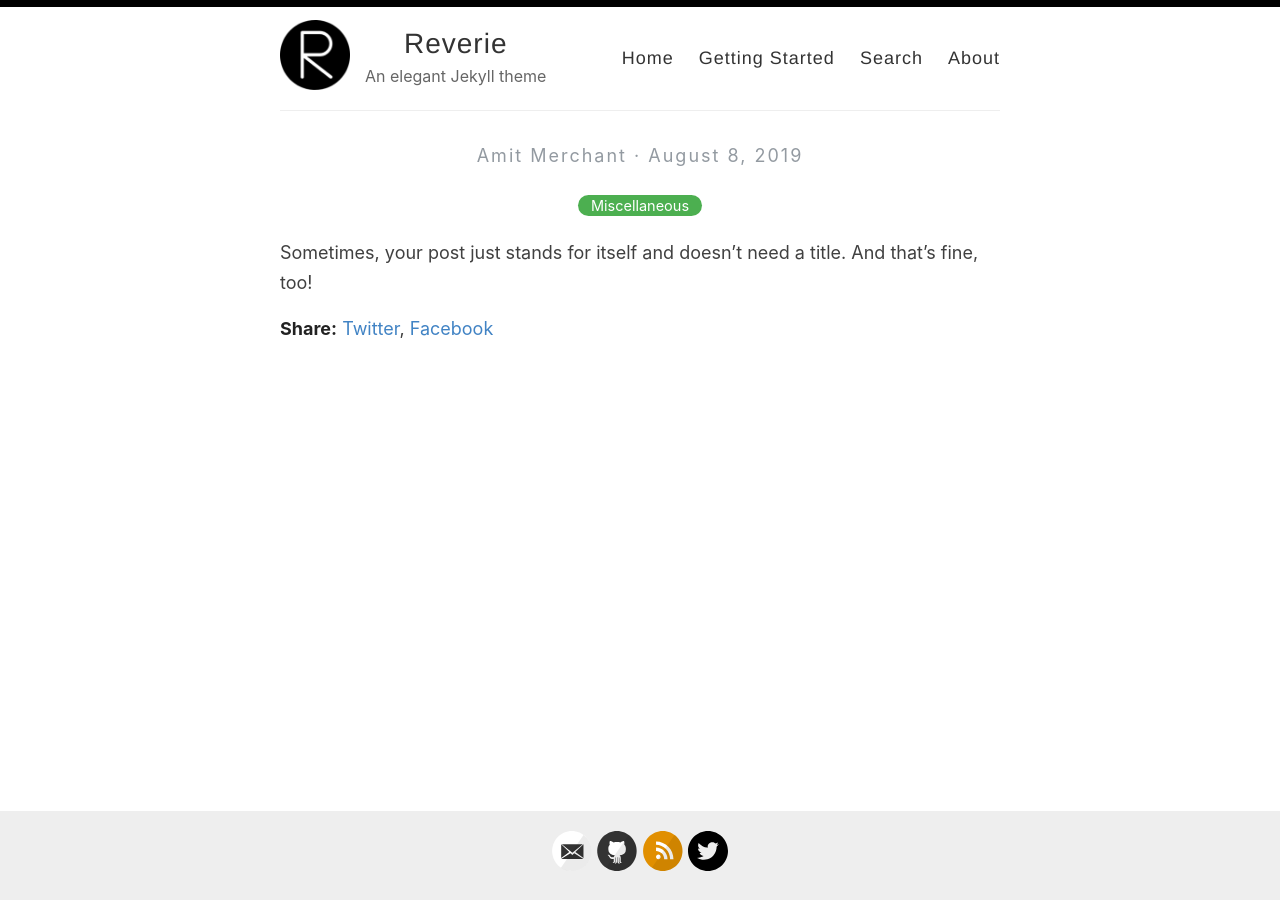
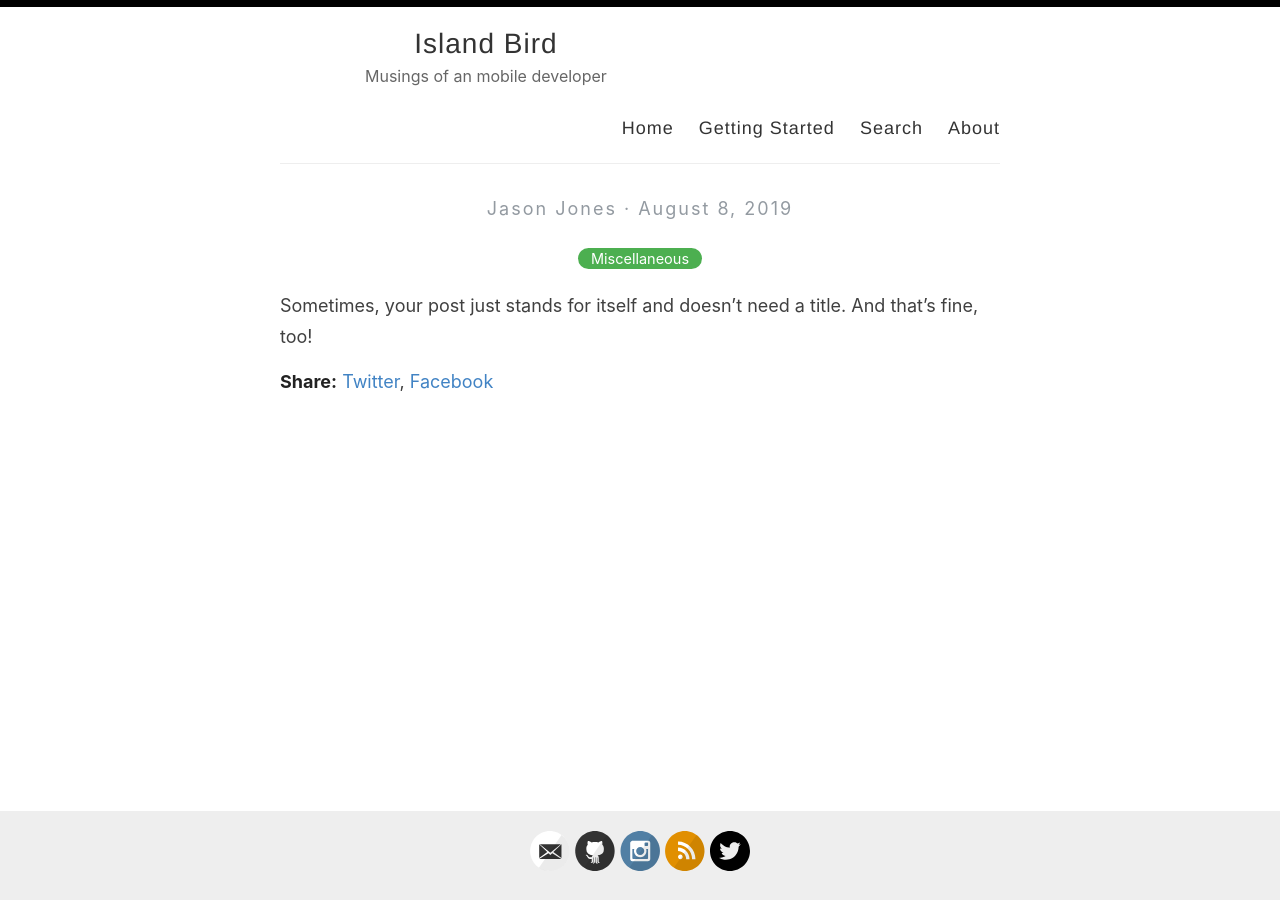
Before and after one commit to jmjones5/jmjones5.github.io, a Jekyll site: the page built from _posts/2019-08-08-no-title-posts.md, in a window 1280 px wide. Built offline with Jekyll 4.4.1, drawn with Linux system fonts in a browser that asks for light colours.

Commit message:
Initial config setup for the site
Why:
- This will set up some of the personalisations for the site

This change addresses the need by:
- Added:
        Email
        Name
        Site name
        Twitter
        Github

```diff
--- a/_config.yml
+++ b/_config.yml
@@ -3,16 +3,16 @@
 #
 
 # Name of your site (displayed in the header)
-name: Reverie
+name: Island Bird
 
 # Name of the author
-author: Amit Merchant
+author: Jason Jones
 
 # Short bio or description (displayed in the header)
-description: An elegant Jekyll theme
+description: Musings of an mobile developer
 
 # URL of your avatar or profile pic (you could use your GitHub profile pic)
-avatar: /images/reverie.png
+avatar:
 
 #
 # Flags below are optional
@@ -21,15 +21,15 @@ avatar: /images/reverie.png
 # Includes an icon in the footer for each username you enter
 footer-links:
   dribbble:
-  email: amit.d.merchant@gmail.com
+  email: jmjones5@gmail.com
   facebook:
   flickr:
-  github: amitmerchant1990/reverie
-  instagram:
+  github: jmjones5
+  instagram: jmjones55
   linkedin:
   pinterest:
   rss: rss
-  twitter: amit_merchant
+  twitter: jmjones745
   stackoverflow:
   youtube: # channel/<your_long_string> or user/<user-name>
   googleplus: # anything in your profile username that comes after plus.google.com/
@@ -41,18 +41,18 @@ footer-links:
 disqus:
 
 # Enter your Google Analytics web tracking code (e.g. UA-2110908-2) to activate tracking
-google_analytics: UA-43339302-11
+google_analytics:
 
 # Your website URL (e.g. http://amitmerchant1990.github.io or http://www.amitmerchant.com)
 # Used for Sitemap.xml and your RSS feed
-url: http://www.amitmerchant.com/reverie
-enforce_ssl: https://www.amitmerchant.com/reverie
+url: http://jmjones5.github.io
+enforce_ssl: https://jmjones5.github.io
 
 # If you're hosting your site at a Project repository on GitHub pages
 # (http://yourusername.github.io/repository-name)
 # and NOT your User repository (http://yourusername.github.io)
 # then add in the baseurl here, like this: "/repository-name"
-baseurl: "/reverie"
+baseurl:
 
 #
 # !! You don't need to change any of the configuration flags below !!
```
